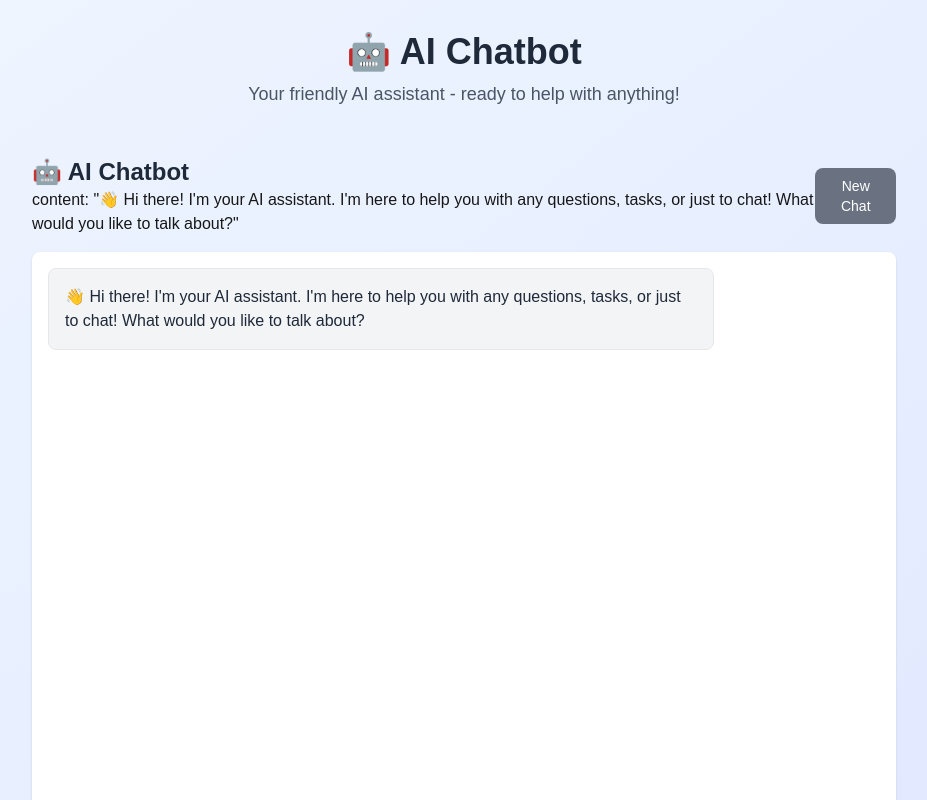
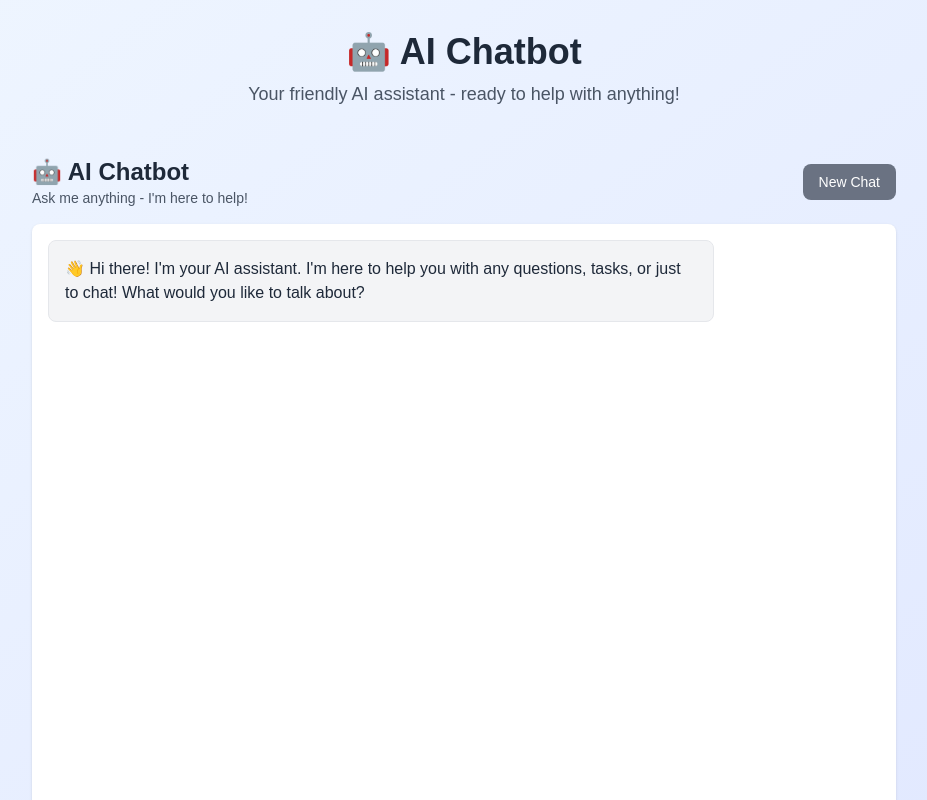
Before and after one commit to TyroneTheCodeChainer/AI_BOOTCAMP, a Next.js app in the folder frontend/: page / in a window 1280 px wide. Shown: the top 800 px of the page, without its empty margins (176-1103 px from the left). Built offline with nearby package versions, Linux system fonts and the light colour scheme; no server answers.

Commit message:
apostrophe

```diff
--- a/frontend/src/components/Chat.tsx
+++ b/frontend/src/components/Chat.tsx
@@ -106,7 +106,8 @@ export default function Chat() {
       <div className="flex justify-between items-center mb-4">
         <div>
           <h1 className="text-2xl font-bold text-gray-800">🤖 AI Chatbot</h1>
-          content: "👋 Hi there! I'm your AI assistant. I'm here to help you with any questions, tasks, or just to chat! What would you like to talk about?"        </div>
+          <p className="text-sm text-gray-600">Ask me anything - I&apos;m here to help!</p>
+        </div>
         <button
           onClick={clearChat}
           className="px-4 py-2 text-sm bg-gray-500 text-white rounded-lg hover:bg-gray-600 transition-colors"
```
